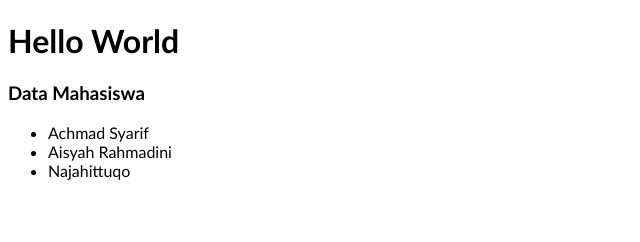
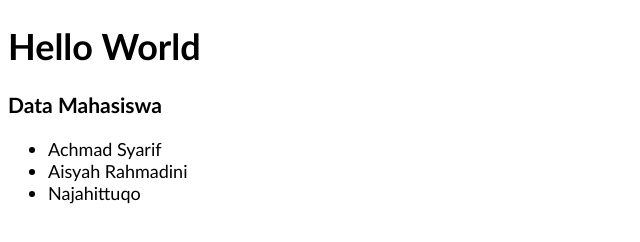
Before and after one commit to si-saaref/joonz, a plain HTML site: page index.html in a window 1280 px wide. Shown: the whole page, without its empty margins (0-640 px from the left). Drawn offline with Linux system fonts and the light colour scheme.

Commit message:
Menahbah baru

```diff
--- a/style.css
+++ b/style.css
@@ -1,3 +1,5 @@
 body {
     font-family: Arial, Helvetica, sans-serif;
+    font-size: large;
+    font-weight: 300;
 }
```
